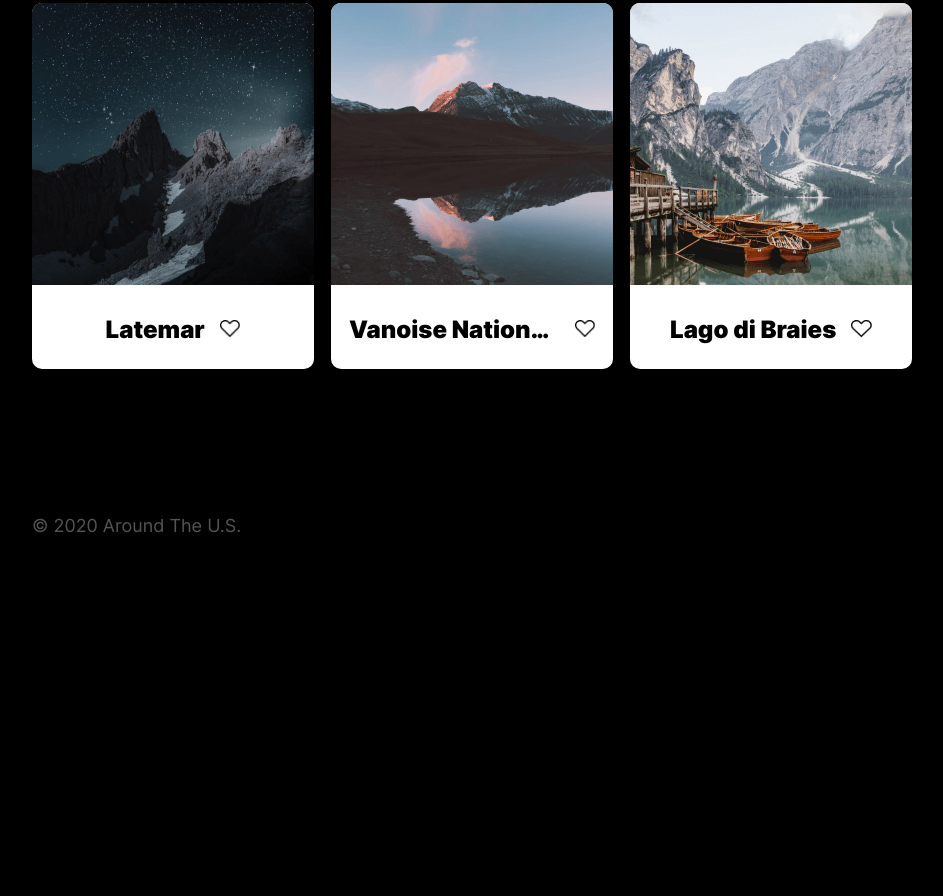
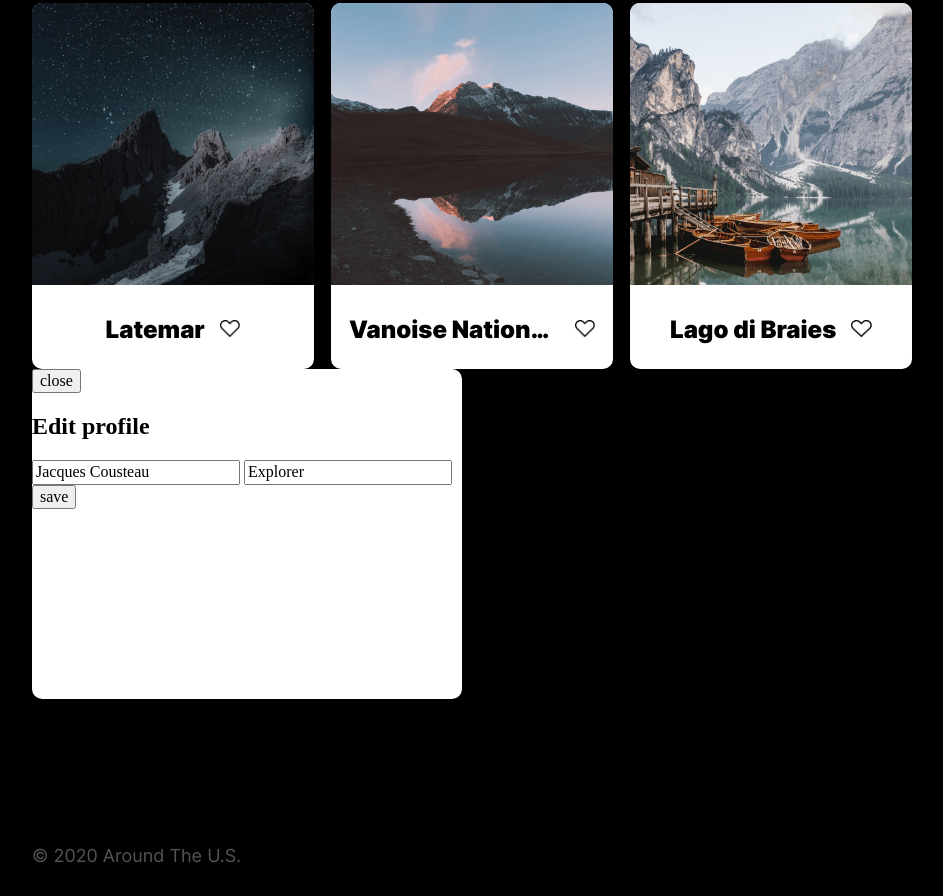
Before and after one commit to kaitbobait/web_project_4, a plain HTML site: page index.html in a window 1280 px wide. Shown: the part 710-1606 px from the top of the page, without its empty margins (168-1111 px from the left). Before the commit the page ends 1306 px from the top, so only its background shows below. Drawn offline with Linux system fonts and the light colour scheme.

Commit message:
add popup html

```diff
--- a/blocks/places/places.css
+++ b/blocks/places/places.css
@@ -10,4 +10,5 @@
 .places {
   padding: 0;
   margin: 0 auto;
+  max-width: 880px;
 }
--- /dev/null
+++ b/blocks/popup/__container/popup__container.css
@@ -0,0 +1,8 @@
+
+.popup__container {
+  width: 430px;
+  height: 330px;
+  background-color: white;
+  border-radius: 10px;
+  box-shadow: 0px 0px 20px rgba(0,0,0,.15);
+}
--- /dev/null
+++ b/blocks/popup/popup.css
@@ -0,0 +1,2 @@
+
+@import url('__container/popup__container.css');
--- a/index.html
+++ b/index.html
@@ -20,15 +20,13 @@
             <button class="profile__edit" type="button">
               <img src="images/pencil.svg" alt="pencil icon">
             </button>
-
           <p class="profile__title">Explorer</p>
         </div>
-
-          <!-- <img class="profile__edit-img" src="images/edit.png" alt="edit button"> -->
         <button class="profile__add" type="button">
           <img class="profile__add-button" src="images/add-button.png" alt="plus sign">
         </button>
       </section>
+      <!-- popup section after created below -->
       <section class="places">
         <ul class="places__list">
           <li class="places__item">
@@ -88,6 +86,18 @@
           </li>
         </ul>
       </section>
+      <!-- Temporary popup section placement -->
+      <section class="popup">
+        <div class="popup__container">
+          <button class="popup__close-button">close</button>
+          <h2 class="popup__text">Edit profile</h2>
+          <form class="popup__form" action="#" >
+            <input class="form__input" type="text" name="name" value="Jacques Cousteau">
+            <input class="form__input" type="text" name="description" value="Explorer">
+            <button class="popup__form-button">save</button>
+          </form>
+        </div>
+      </section>
     </main>
     <footer class="footer">
       <p class="footer__copyright">&copy; 2020 Around The U.S.</p>
--- a/style.css
+++ b/style.css
@@ -16,3 +16,6 @@
 
 /*footer*/
 @import url('blocks/footer/footer.css');
+
+/*popup*/
+@import url('blocks/popup/popup.css');
```
